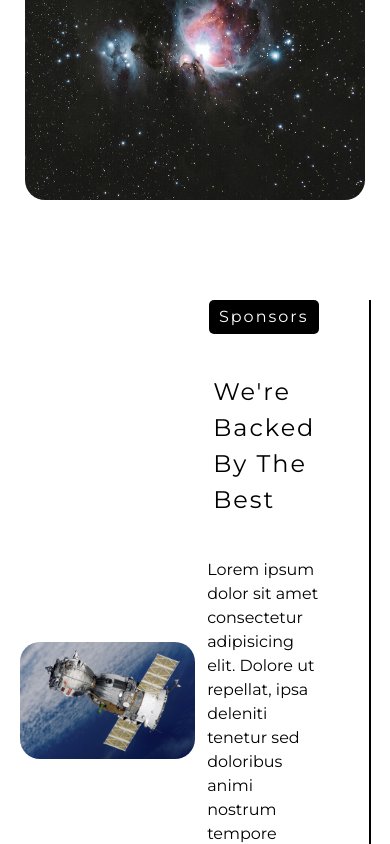
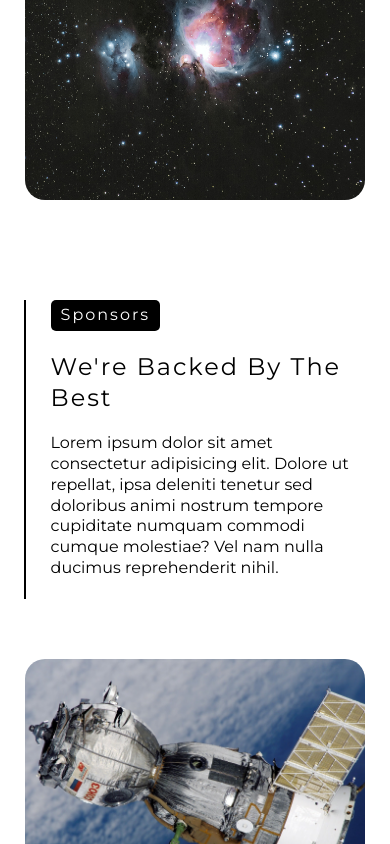
Before and after one commit to thenu-k/aeternus, a Next.js app: page / in a window 390 px wide. Shown: the part 1446-2290 px from the top of the page. Built offline with nearby package versions, Linux system fonts and the light colour scheme.

Commit message:
Made sponsor section responsive

```diff
--- a/components/Landing/Landing.styled.js
+++ b/components/Landing/Landing.styled.js
@@ -45,6 +45,9 @@ export const LandingContainer = styled.section`
         }
     }
     @media all and (max-width: 500px){
+        & .text{
+            top: 25%;
+        }
         & .text h2{
             font-size: 4em;
             margin-bottom: 30px;
--- a/components/Sponsors/Sponsors.styled.js
+++ b/components/Sponsors/Sponsors.styled.js
@@ -39,4 +39,31 @@ export const SponsorsContainer = styled.section`
         } */
     }
 
+    @media all and (max-width: 1024px){
+        & .inner{
+            flex-direction: column;
+            margin-bottom: 100px;
+        }
+        & .box{
+            &.text{
+                padding-left: 25px; padding-right: 0;
+                border-right: 0; border-left: 2px solid black;
+                max-width: none;
+                width: 90%;
+                margin-bottom: 60px;
+                & * {margin-bottom: 20px; line-height:1.3;}
+                align-items: flex-start;
+            }
+            &.icons{
+                height: 40vw;
+                width: calc(90% + 25px);
+            }
+        }
+    }
+    @media all and (max-width: 500px){
+        & .box.icons{
+            height: 80vw;
+        }
+    }
+
 `
```
